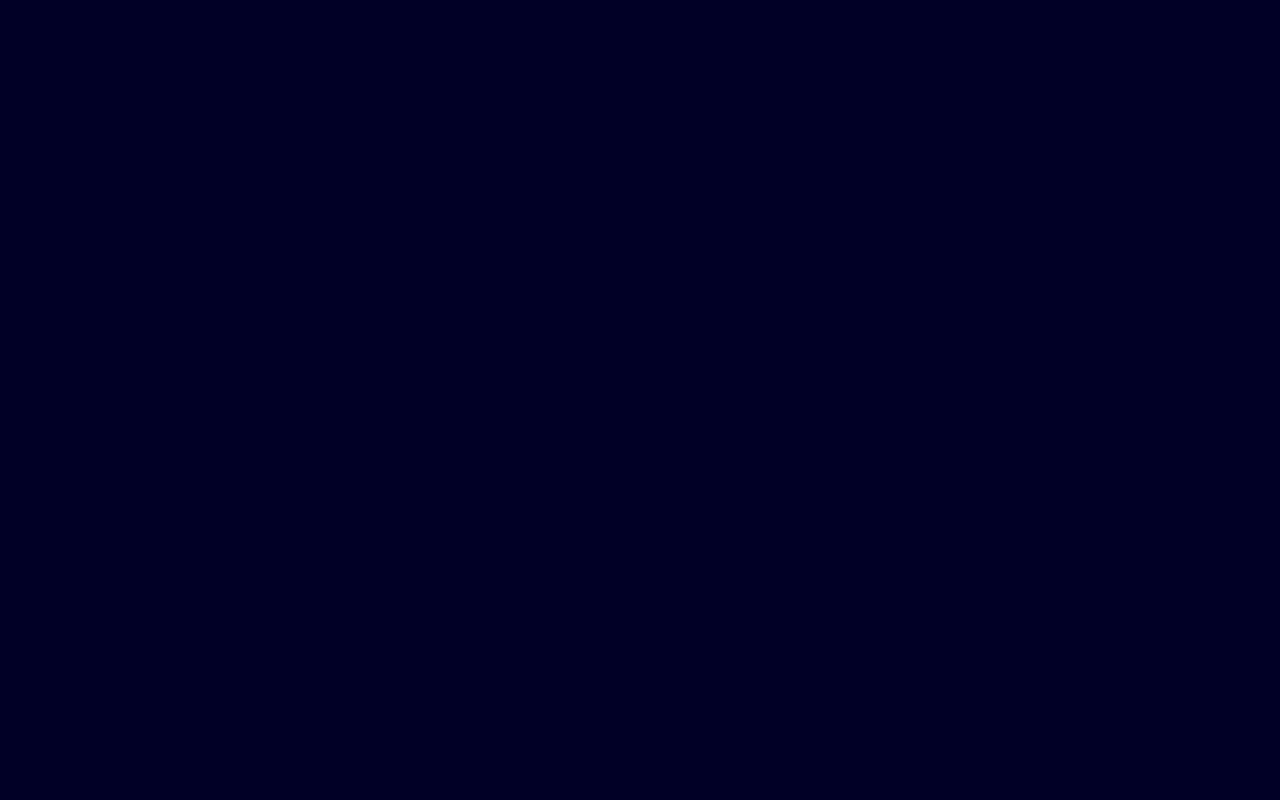
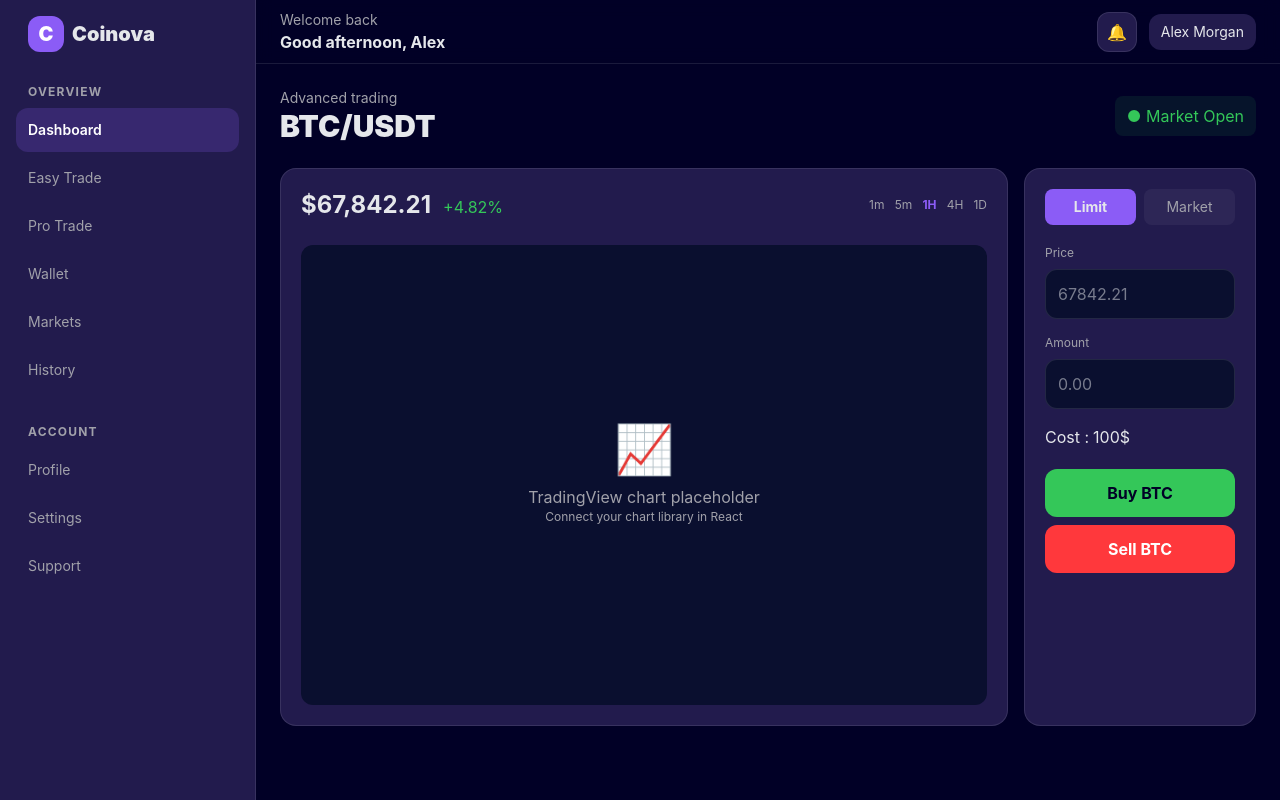
Before and after one commit to hossiiiw/Crypto-2026, a React (Vite) app: page /pro-trade in a window 1280 px wide. Before the commit this address had no page. Built offline with nearby package versions, Linux system fonts and the light colour scheme.

Commit message:
complete structure

```diff
--- a/src/components/layout/Sidebar.jsx
+++ b/src/components/layout/Sidebar.jsx
@@ -30,7 +30,7 @@ function Sidebar() {
           Easy Trade
         </Link>
         <Link
-          to="/"
+          to="/pro-trade"
           className="block rounded-xl px-3 py-3 text-sm text-app-text-muted hover:bg-white/5 hover:text-white"
         >
           Pro Trade
@@ -42,13 +42,13 @@ function Sidebar() {
           Wallet
         </Link>
         <Link
-          to="/"
+          to="/market"
           className="block rounded-xl px-3 py-3 text-sm text-app-text-muted hover:bg-white/5 hover:text-white"
         >
           Markets
         </Link>
         <Link
-          to="/"
+          to="/history"
           className="block rounded-xl px-3 py-3 text-sm text-app-text-muted hover:bg-white/5 hover:text-white"
         >
           History
@@ -71,7 +71,7 @@ function Sidebar() {
           Settings
         </Link>
         <Link
-          to="/"
+          to="/support"
           className="block rounded-xl px-3 py-3 text-sm text-app-text-muted hover:bg-white/5 hover:text-white"
         >
           Support
--- /dev/null
+++ b/src/pages/History.jsx
@@ -0,0 +1,69 @@
+import React from "react";
+import ProfileHeader from "../components/layout/ProfileHeader";
+import Sidebar from "../components/layout/Sidebar";
+
+function History() {
+  return (
+    <>
+      <div className="flex">
+        <Sidebar />
+        <main className="min-w-0 flex-1 text-app-text">
+          <ProfileHeader />
+
+          <div class="mx-auto max-w-7xl p-4 md:p-6">
+            <div>
+              <p class="text-sm text-app-text-muted">Account activity</p>
+              <h1 class="text-3xl font-black">Transaction history</h1>
+            </div>
+            <div class="mt-7 rounded-2xl border border-white/10 bg-app-surface p-4">
+              <div class="flex flex-wrap gap-2">
+                <button class="rounded-lg bg-app-primary px-4 py-2 text-sm">
+                  All
+                </button>
+                <button class="rounded-lg bg-white/5 px-4 py-2 text-sm text-app-text-muted">
+                  Buy
+                </button>
+                <button class="rounded-lg bg-white/5 px-4 py-2 text-sm text-app-text-muted">
+                  Sell
+                </button>
+                <button class="rounded-lg bg-white/5 px-4 py-2 text-sm text-app-text-muted">
+                  Deposit
+                </button>
+              </div>
+            </div>
+            <div class="mt-4 overflow-x-auto rounded-2xl border border-white/10 bg-app-surface">
+              <table class="w-full min-w-[700px] text-left">
+                <thead class="border-b border-white/10 text-sm text-app-text-muted">
+                  <tr>
+                    <th class="p-5">Type</th>
+                    <th>Asset</th>
+                    <th>Amount</th>
+                    <th>Status</th>
+                    <th>Date</th>
+                    <th>ID</th>
+                  </tr>
+                </thead>
+                <tbody>
+                  <tr class="border-b border-white/5">
+                    <td class="p-5 font-bold">t</td>
+                    <td>a</td>
+                    <td>amt</td>
+                    <td>
+                      <span class="rounded-full bg-app-success/10 px-2 py-1 text-xs text-app-success">
+                        s
+                      </span>
+                    </td>
+                    <td class="text-app-text-muted">d</td>
+                    <td class="text-xs text-app-text-muted">#A9n2F</td>
+                  </tr>
+                </tbody>
+              </table>
+            </div>
+          </div>
+        </main>
+      </div>
+    </>
+  );
+}
+
+export default History;
--- /dev/null
+++ b/src/pages/ProTrade.jsx
@@ -0,0 +1,86 @@
+import Sidebar from "../components/layout/Sidebar";
+import ProfileHeader from "../components/layout/ProfileHeader";
+
+function ProTrade() {
+  return (
+    <>
+      <div className="flex">
+        <Sidebar />
+        <main className="min-w-0 flex-1 text-app-text">
+          <ProfileHeader />
+          <div className="mx-auto max-w-7xl p-4 md:p-6">
+            <div className="flex items-center justify-between">
+              <div>
+                <p className="text-sm text-app-text-muted">Advanced trading</p>
+                <h1 className="text-3xl font-black">BTC/USDT</h1>
+              </div>
+              <span className="rounded-lg bg-app-success/10 px-3 py-2 text-app-success">
+                ● Market Open
+              </span>
+            </div>
+            <div className="mt-6 grid gap-4 xl:grid-cols-4">
+              <div className="rounded-2xl border border-white/10 bg-app-surface p-5 xl:col-span-3">
+                <div className="flex items-center justify-between">
+                  <div>
+                    <b className="text-2xl">$67,842.21</b>
+                    <span className="ml-3 text-app-success">+4.82%</span>
+                  </div>
+                  <div className="text-xs text-app-text-muted">
+                    1m &nbsp; 5m &nbsp; <b className="text-app-primary">1H</b>{" "}
+                    &nbsp; 4H &nbsp; 1D
+                  </div>
+                </div>
+                <div className="mt-6 grid h-[460px] place-items-center rounded-xl bg-app-input">
+                  <div className="text-center text-app-text-muted">
+                    <div className="text-5xl">📈</div>
+                    <p className="mt-3">TradingView chart placeholder</p>
+                    <p className="text-xs">
+                      Connect your chart library in React
+                    </p>
+                  </div>
+                </div>
+              </div>
+              <div className="rounded-2xl border border-white/10 bg-app-surface p-5">
+                <div className="flex gap-2">
+                  <button className="flex-1 rounded-lg bg-app-primary py-2 text-sm font-bold">
+                    Limit
+                  </button>
+                  <button className="flex-1 rounded-lg bg-white/5 py-2 text-sm text-app-text-muted">
+                    Market
+                  </button>
+                </div>
+                <label className="mt-5 block text-xs text-app-text-muted">
+                  Price
+                </label>
+                <input
+                  className="mt-2 w-full rounded-xl outline-none border border-white/10 bg-app-input p-3 focus:border-app-primary"
+                  //   value="67842.21"
+                  placeholder="67842.21"
+                />
+                <label className="mt-4 block text-xs text-app-text-muted">
+                  Amount
+                </label>
+                <input
+                  className="mt-2 w-full rounded-xl outline-none border border-white/10 bg-app-input p-3  focus:border-app-primary"
+                  placeholder="0.00"
+                />
+                <div className="mt-4 flex gap-1">
+                  <span>Cost :</span>
+                  <span>100$</span>
+                </div>
+                <button className="mt-5 w-full rounded-xl bg-app-success py-3 font-bold text-app-background">
+                  Buy BTC
+                </button>
+                <button className="mt-2 w-full rounded-xl bg-app-danger py-3 font-bold text-white">
+                  Sell BTC
+                </button>
+              </div>
+            </div>
+          </div>
+        </main>
+      </div>
+    </>
+  );
+}
+
+export default ProTrade;
--- a/src/routes/AppRoute.jsx
+++ b/src/routes/AppRoute.jsx
@@ -13,6 +13,8 @@ import ProtectedRoute from "./ProtectedRoute";
 import EasyTrade from "../pages/EasyTrade";
 import Setting from "../pages/Setting";
 import Profile from "../pages/Profile";
+import ProTrade from "../pages/ProTrade";
+import History from "../pages/History";
 
 function AppRoute() {
   return (
@@ -30,8 +32,10 @@ function AppRoute() {
         <Route element={<ProtectedRoute />}>
           <Route path="/wallet" element={<Wallet />} />
           <Route path="/easy-trade" element={<EasyTrade />} />
+          <Route path="/pro-trade" element={<ProTrade />} />
           <Route path="/setting" element={<Setting />} />
           <Route path="/profile" element={<Profile />} />
+          <Route path="/history" element={<History />} />
         </Route>
       </Routes>
     </>
```
